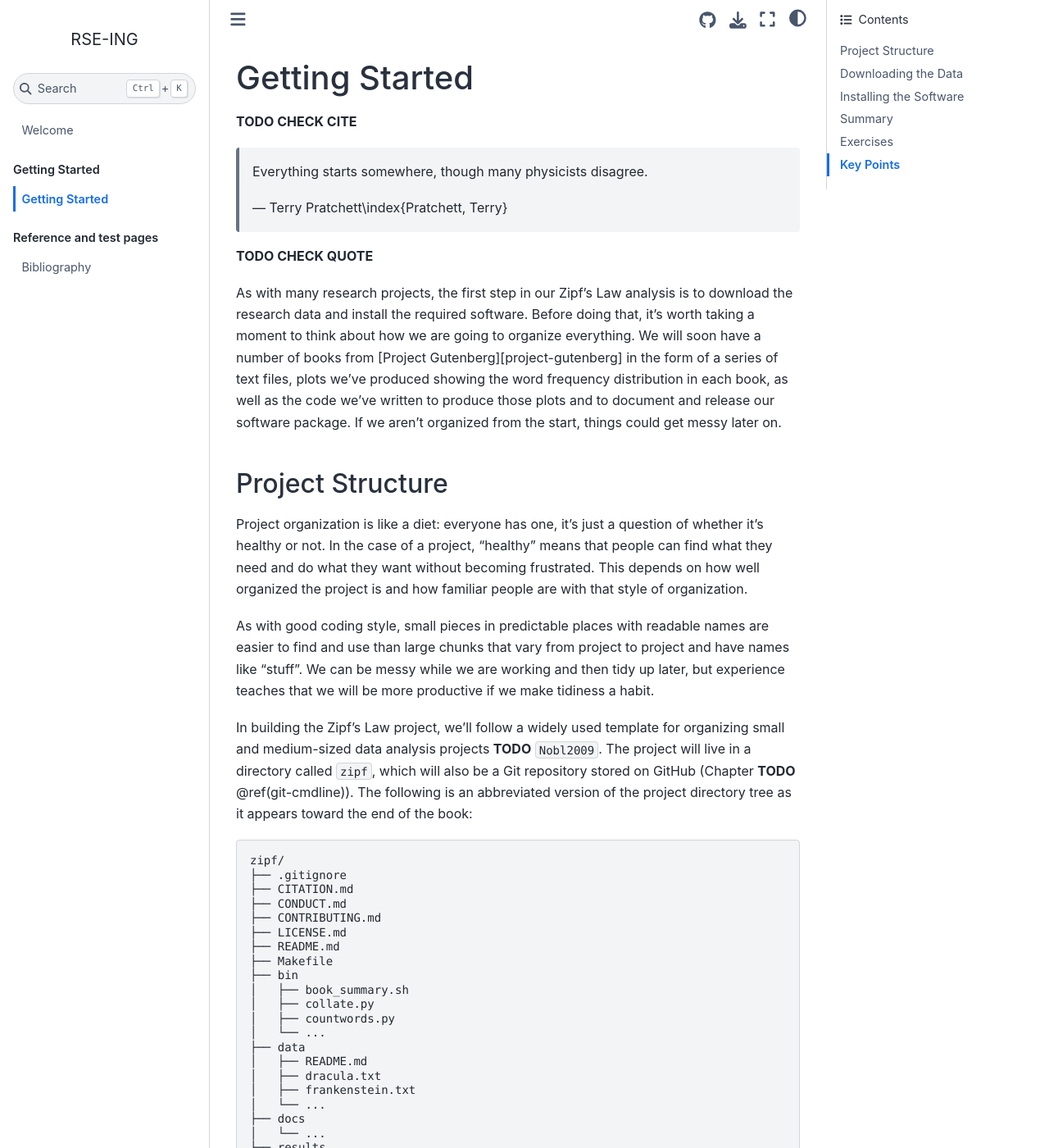
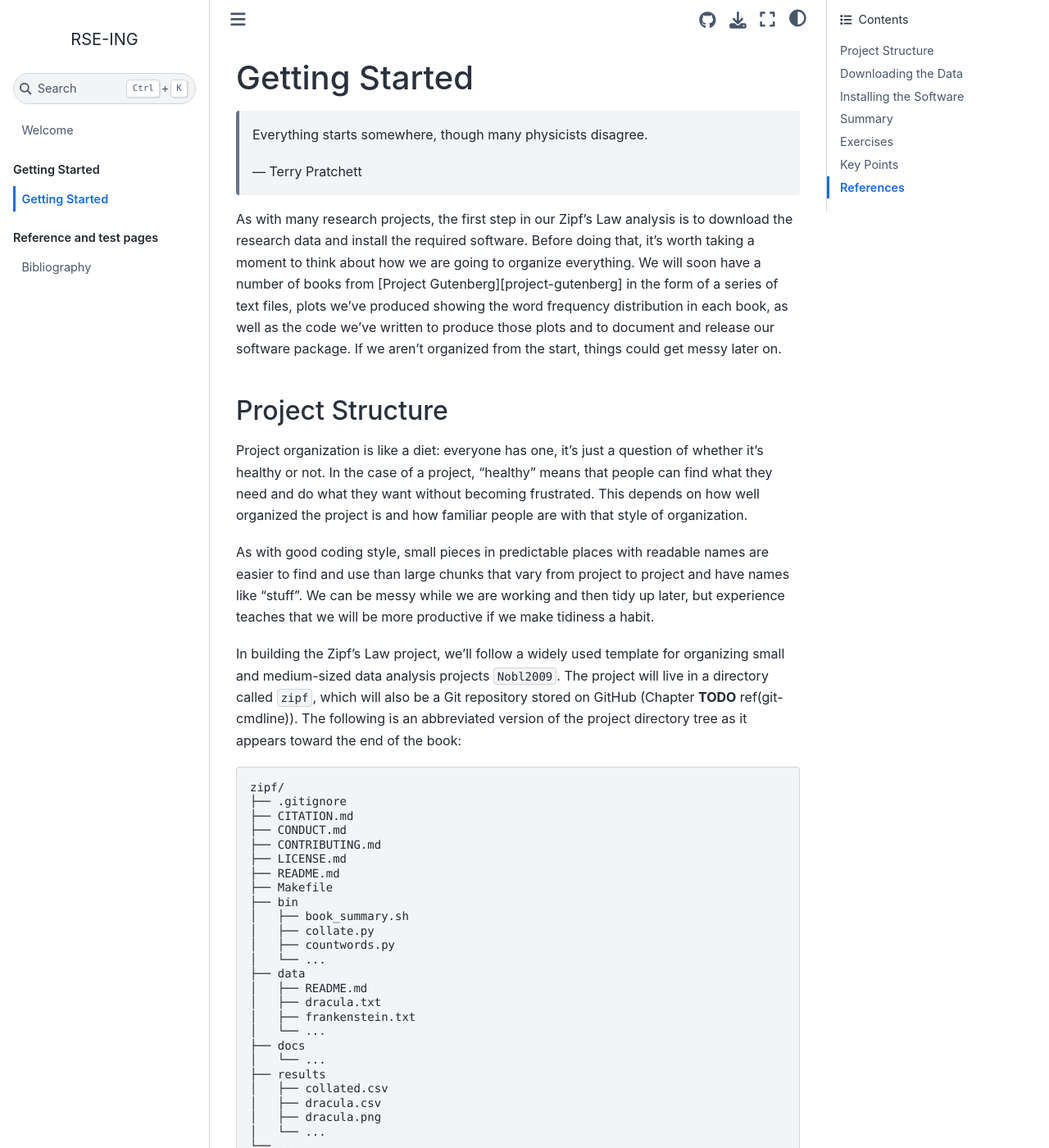
Before and after one commit to Software-Engineering-Group-UP/RSE-UP, a Jupyter Book: the page built from chapters/01/1_getting_started.md, in a window 1280 px wide and 1400 px high. Shown: the whole window at 82% size. Built offline with Jupyter Book 1.0.4 settings and Sphinx 7.4.7 and the Sphinx Book theme 1.1.4, drawn with Linux system fonts in a browser that asks for light colours; cross-references to code outside the pages are shown as plain code; some of the changed text lies outside the part shown.

Commit message:
fixed ch1

````diff
--- a/chapters/01/1_getting_started.md
+++ b/chapters/01/1_getting_started.md
@@ -1,11 +1,9 @@
 # Getting Started
 
-**TODO CHECK CITE**
 > Everything starts somewhere, though many physicists disagree.
 >
-> --- Terry Pratchett\index{Pratchett, Terry}
+> --- Terry Pratchett
 
-**TODO CHECK QUOTE**
 
 As with many research projects,
 the first step in our Zipf's Law analysis
@@ -40,9 +38,9 @@ but experience teaches that we will be more productive if we make tidiness a hab
 
 In building the Zipf's Law project,
 we'll follow a widely used template
-for organizing small and medium-sized data analysis projects **TODO** {cite:p}`Nobl2009`.
+for organizing small and medium-sized data analysis projects {cite:p}`Nobl2009`.
 The project will live in a directory called `zipf`,
-which will also be a Git repository stored on GitHub (Chapter **TODO** \@ref(git-cmdline)).
+which will also be a Git repository stored on GitHub (Chapter **TODO** ref(git-cmdline)).
 The following is an abbreviated version of the project directory tree
 as it appears toward the end of the book:
 
@@ -104,7 +102,7 @@ meaning they are copied without change from one use to the next.
 
 ### Organizing project content
 
-Following **TODO CITE** @Nobl2009,
+Following {cite:p}`Nobl2009`,
 the directories in the repository's root are organized according to purpose:
 
 -   Runnable programs go in `bin/`
@@ -136,7 +134,7 @@ the directories in the repository's root are organized according to purpose:
 
 This structure works well for many computational research projects and
 we encourage its use beyond just this book.
-We will add some more folders and files not directly addressed by **TODO**@Nobl2009
+We will add some more folders and files not directly addressed by {cite:p}`Nobl2009`
 when we talk about testing (Chapter **TODO** ref(testing)),
 provenance (Chapter **TODO** ref(provenance)),
 and packaging (Chapter **TODO** ref(packaging)).
@@ -176,8 +174,8 @@ In order to conduct our analysis, we need to install the following software:
 1. A **Shell** ( Bash, ZSH, Fish,...)
 2. **Git** version control
 3. A text editor
-4. **TODO add officiel link** [Python 3][python] or using [Anaconda][anaconda]
-5. **TODO**[GNU Make][gnu-make]
+4. [Python 3][python] or using [Anaconda][anaconda]
+5. [GNU Make][gnu-make]
 
 *Note* While Anaconda seems easy to install, depending on the use case it might be more efficient and simpler to use Python [Pip][pip] to install some necessary packages.
 
@@ -251,6 +249,8 @@ before progressing to the next chapter.
 
 ```{include} ../../links.md
 ```
+## References
+
 ```{bibliography} ../../bibliography.bib
 :filter: docname in docnames
 ```
````
